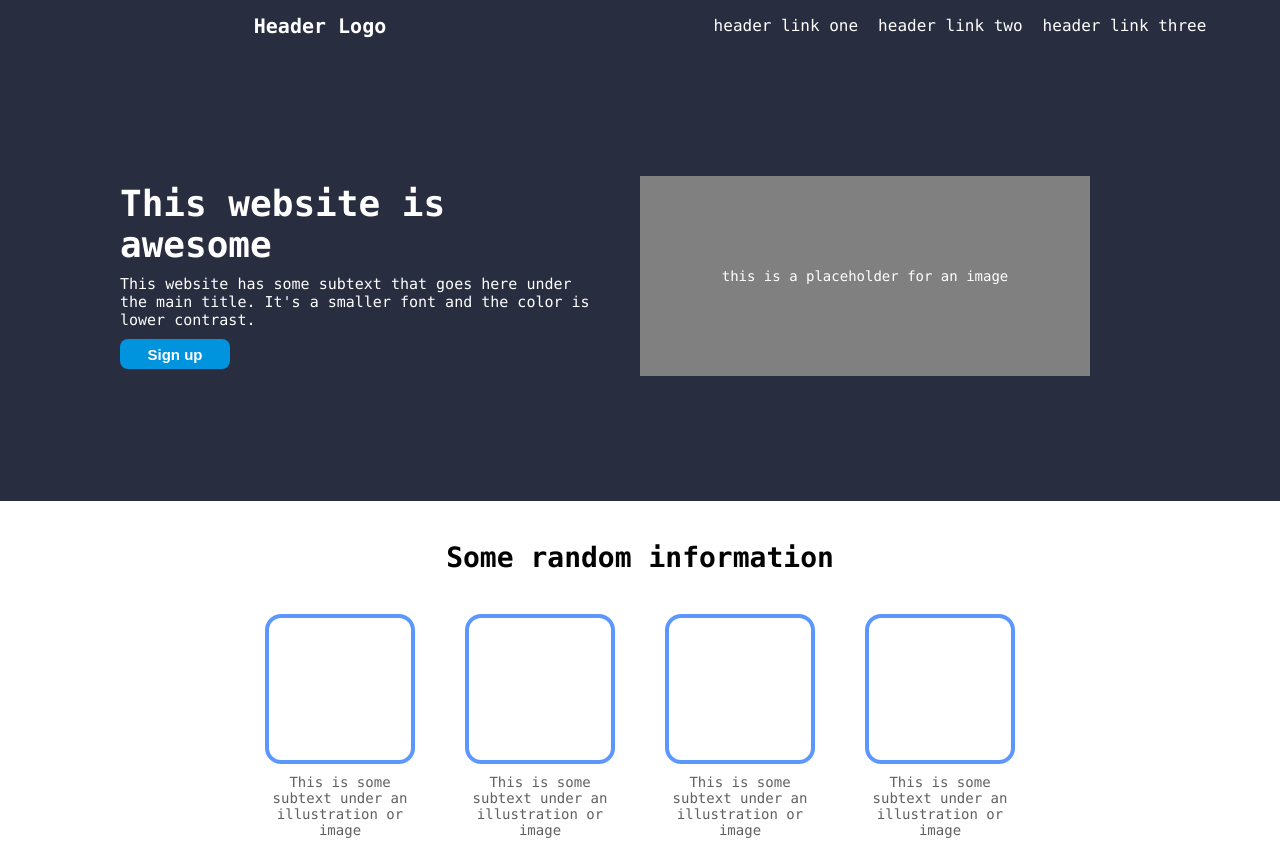
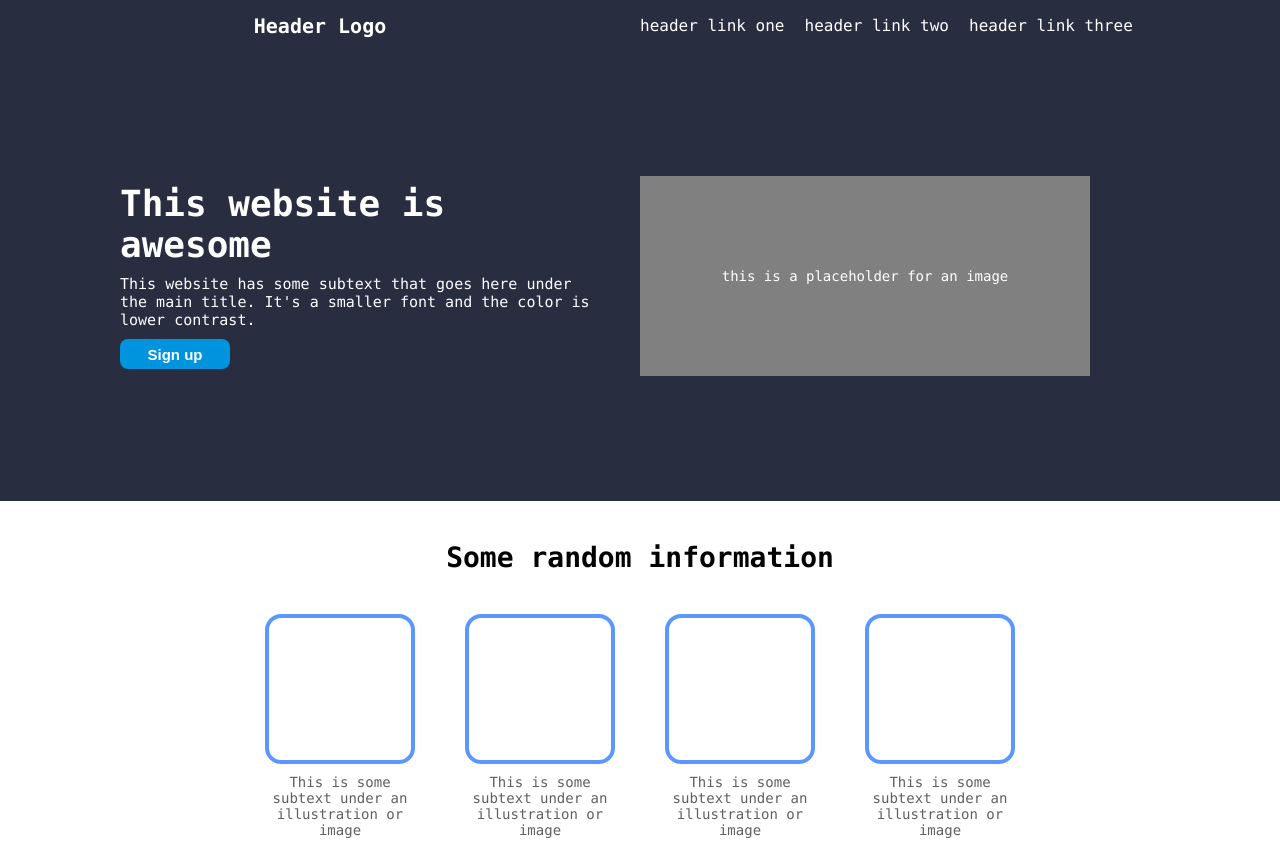
Before and after one commit to NewUser784/landing-page, a plain HTML site: page index.html in a window 1280 px wide. Shown: the top 841 px of the page. Drawn offline with Linux system fonts and the light colour scheme.

Commit message:
Make the nav links be closer to the page's middle
Add a nav to wrap the header's ul so that the ul can be moved.
Add and modify the necessary css rules to center the links.

```diff
--- a/index.html
+++ b/index.html
@@ -11,11 +11,13 @@
         <div class="logo-container">
             <div class="logo">Header Logo</div>
         </div>
-        <ul>
-            <li><a href="#">header link one</a></li>
-            <li><a href="#">header link two</a></li>
-            <li><a href="#">header link three</a></li>
-        </ul>
+        <div class="header-links">
+            <ul>
+                <li><a href="#">header link one</a></li>
+                <li><a href="#">header link two</a></li>
+                <li><a href="#">header link three</a></li>
+            </ul>
+        </div>
     </div>
 
     <div class="container-one">
--- a/styles.css
+++ b/styles.css
@@ -29,9 +29,13 @@ body {
     font-weight: 900;
 }
 
+.header-links {
+    display: flex;
+    flex: 1;
+}
+
 .header ul {
     display: flex;
-    flex: 1;
     justify-content: center;
     align-items: center;
     list-style: none;
```
